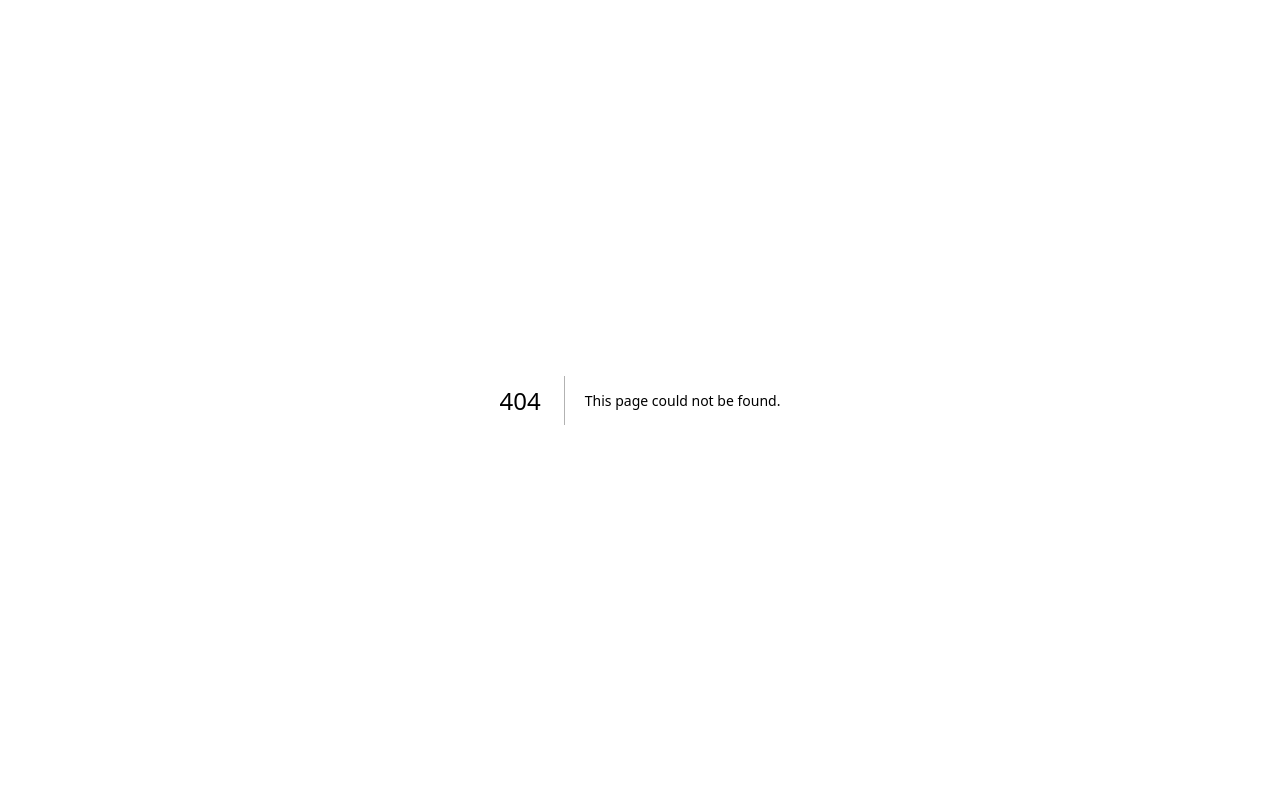
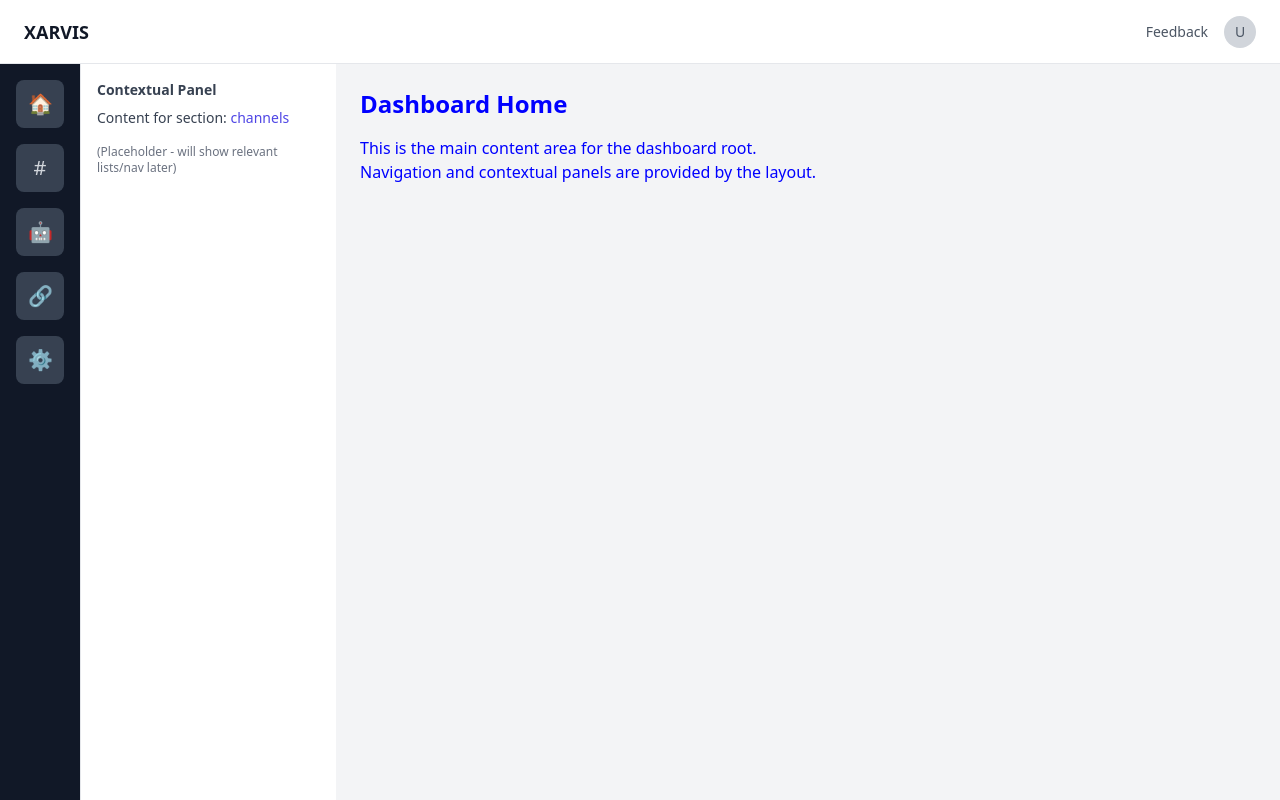
Before and after one commit to ayaryabi/xarvis, a Next.js app: page /dashboard in a window 1280 px wide. Before the commit this address had no page. Built offline with nearby package versions, Linux system fonts and the light colour scheme.

Commit message:
static layout done

```diff
--- /dev/null
+++ b/src/app/dashboard/layout.tsx
@@ -0,0 +1,44 @@
+'use client'; // Needed for useState, useEffect, or client-side interactions if added later
+
+import React from 'react'; // useState might be needed later for callback method
+import { DashboardShell } from '@/components/layout/shells/dashboard-shell';
+import { DashboardHeader } from '@/components/layout/dashboard-header';
+import { PrimarySidebar } from '@/components/layout/primary-sidebar';
+import { ContextualNavPanel } from '@/components/layout/contextual-nav-panel';
+
+// TODO: Import Zustand store and state if using Zustand
+// import { useDashboardLayoutStore } from '@/stores/dashboard-layout-store';
+
+export default function DashboardAppLayout({
+  children,
+}: {
+  children: React.ReactNode;
+}) {
+  // --- State Management (Choose ONE method) ---
+
+  // Option 1: Local State for Callback Method (Simpler)
+  // const [activeSection, setActiveSection] = React.useState('channels');
+  // const handleSectionSelect = (sectionName: string) => {
+  //   setActiveSection(sectionName);
+  // };
+
+  // Option 2: Zustand State (Recommended, more scalable)
+  // TODO: Get state and actions from Zustand store
+  // const activeSection = useDashboardLayoutStore((state) => state.activeSection);
+  // const setActiveSectionAction = useDashboardLayoutStore((state) => state.setActiveSection);
+
+  // Using a placeholder value for now until state management is wired up
+  const activeSection = 'channels'; // Placeholder
+
+  return (
+    <DashboardShell
+      header={<DashboardHeader />}
+      // Pass callback if using Option 1: primaryNav={<PrimarySidebar onSectionSelect={handleSectionSelect} />}
+      // Pass nothing extra if using Option 2 (Zustand): primaryNav={<PrimarySidebar />}
+      primaryNav={<PrimarySidebar />}
+      contextualNav={<ContextualNavPanel activeSection={activeSection} />}
+    >
+      {children} {/* The content from page.tsx goes here */}
+    </DashboardShell>
+  );
+}
--- /dev/null
+++ b/src/app/dashboard/page.tsx
@@ -0,0 +1,12 @@
+import React from 'react';
+
+export default function DashboardHomePage() {
+  return (
+    <div>
+      <h1 className="text-2xl font-bold mb-4">Dashboard Home</h1>
+      <p>This is the main content area for the dashboard root.</p>
+      <p>Navigation and contextual panels are provided by the layout.</p>
+      {/* TODO: Replace with actual home page components */}
+    </div>
+  );
+}
--- /dev/null
+++ b/src/components/layout/contextual-nav-panel.tsx
@@ -0,0 +1,24 @@
+import React from 'react';
+
+// Placeholder component - conditional logic will be added later
+
+interface ContextualNavPanelProps {
+  // Prop to receive active section from layout (via Zustand)
+  activeSection?: string; // Make optional for initial placeholder
+}
+
+export function ContextualNavPanel({ activeSection }: ContextualNavPanelProps) {
+
+  // TODO: Add conditional rendering based on activeSection
+  // e.g., if (activeSection === 'channels') return <ChannelList />;
+  //       else if (activeSection === 'settings') return <SettingsSubNav />;
+  //       else return null;
+
+  return (
+    <div className="p-4 text-sm text-gray-700 dark:text-gray-300">
+      <h3 className="font-semibold mb-2">Contextual Panel</h3>
+      <p>Content for section: <span className="font-medium text-indigo-600 dark:text-indigo-400">{activeSection || 'none'}</span></p>
+      <p className="mt-4 text-xs text-gray-500 dark:text-gray-400">(Placeholder - will show relevant lists/nav later)</p>
+    </div>
+  );
+}
--- /dev/null
+++ b/src/components/layout/dashboard-header.tsx
@@ -0,0 +1,26 @@
+import React from 'react';
+
+// Placeholder component - can add user info, search, actions later
+
+export function DashboardHeader() {
+  return (
+    <div className="flex h-full items-center justify-between px-4 md:px-6">
+      {/* Left side - Branding or Context */}
+      <div>
+        <span className="text-lg font-semibold text-gray-900 dark:text-white">XARVIS</span>
+        {/* Could show current org name here */}
+      </div>
+
+      {/* Right side - Actions, User Menu */}
+      <div className="flex items-center space-x-4">
+        <button className="text-sm text-gray-600 hover:text-gray-900 dark:text-gray-400 dark:hover:text-white">
+          Feedback
+        </button>
+        {/* Add Notification Icon, User Menu Dropdown etc. later */}
+        <div className="h-8 w-8 rounded-full bg-gray-300 dark:bg-gray-600 flex items-center justify-center text-sm font-medium text-gray-600 dark:text-gray-300">
+          U
+        </div>
+      </div>
+    </div>
+  );
+}
--- /dev/null
+++ b/src/components/layout/primary-sidebar.tsx
@@ -0,0 +1,43 @@
+import React from 'react';
+
+// Placeholder component - will connect to Zustand action later
+
+interface PrimarySidebarProps {
+  // TODO: Add prop for onSectionSelect callback OR remove if using Zustand directly
+  // onSectionSelect?: (sectionName: string) => void;
+}
+
+export function PrimarySidebar({ /* props */ }: PrimarySidebarProps) {
+
+  // TODO: Import and use setActiveSection from Zustand store
+
+  const handleSelect = (sectionName: string) => {
+    console.log('Selected section:', sectionName);
+    // props.onSectionSelect?.(sectionName); // Use if using callback prop
+    // setActiveSection(sectionName); // Use if using Zustand
+  };
+
+  // Example sections
+  const sections = [
+    { id: 'home', name: 'Home', icon: '🏠' },
+    { id: 'channels', name: 'Channels', icon: '#' },
+    { id: 'agents', name: 'Agents', icon: '🤖' },
+    { id: 'connections', name: 'Datasources', icon: '🔗' },
+    { id: 'settings', name: 'Settings', icon: '⚙️' },
+  ];
+
+  return (
+    <nav className="flex flex-col items-center space-y-4 py-4">
+      {sections.map((section) => (
+        <button
+          key={section.id}
+          onClick={() => handleSelect(section.id)}
+          title={section.name}
+          className="flex h-12 w-12 items-center justify-center rounded-lg bg-gray-700 text-xl text-gray-300 hover:bg-indigo-600 hover:text-white focus:outline-none focus:ring-2 focus:ring-indigo-500 focus:ring-offset-2 focus:ring-offset-gray-900"
+        >
+          <span role="img" aria-label={section.name}>{section.icon}</span>
+        </button>
+      ))}
+    </nav>
+  );
+}
--- /dev/null
+++ b/src/components/layout/shells/dashboard-shell.tsx
@@ -0,0 +1,50 @@
+import React from 'react';
+
+// Define the slots via props
+interface DashboardShellProps {
+  header: React.ReactNode;
+  primaryNav: React.ReactNode;
+  contextualNav: React.ReactNode;
+  children: React.ReactNode; // Main page content
+}
+
+export function DashboardShell({
+  header,
+  primaryNav,
+  contextualNav,
+  children,
+}: DashboardShellProps) {
+
+  return (
+    // Overall container: Full height, flexbox layout
+    <div className="flex h-screen flex-col bg-gray-100 dark:bg-gray-900">
+
+      {/* Slot 1: Header (Fixed Height) */}
+      <header className="h-16 flex-shrink-0 border-b border-gray-200 dark:border-gray-700 bg-white dark:bg-gray-800">
+        {header} {/* Render the component passed to the 'header' prop */}
+      </header>
+
+      {/* Container for the rest (sidebars + main content) */}
+      {/* Takes remaining height, uses horizontal flex, prevents inner content overflow */}
+      <div className="flex flex-1 overflow-hidden">
+
+        {/* Slot 2: Primary Navigation Sidebar (Fixed Width) */}
+        <aside className="w-20 flex-shrink-0 overflow-y-auto bg-gray-900 dark:bg-black text-gray-300">
+           {primaryNav} {/* Render the component passed to the 'primaryNav' prop */}
+        </aside>
+
+        {/* Slot 3: Contextual Navigation Panel (Fixed Width) */}
+        {/* Note: We always render the slot. The component passed in decides if it shows anything */}
+        <aside className="w-64 flex-shrink-0 overflow-y-auto border-l border-gray-200 dark:border-gray-700 bg-white dark:bg-gray-800">
+           {contextualNav} {/* Render the component passed to the 'contextualNav' prop */}
+        </aside>
+
+        {/* Slot 4: Main Content Area (Takes Remaining Width) */}
+        <main className="flex-1 overflow-y-auto p-4 md:p-6">
+           {children} {/* Render the component passed to the 'children' prop (page content) */}
+        </main>
+
+      </div>
+    </div>
+  );
+}
```
Also changed, not shown: brain/layout.md (+39 -0 lines).
